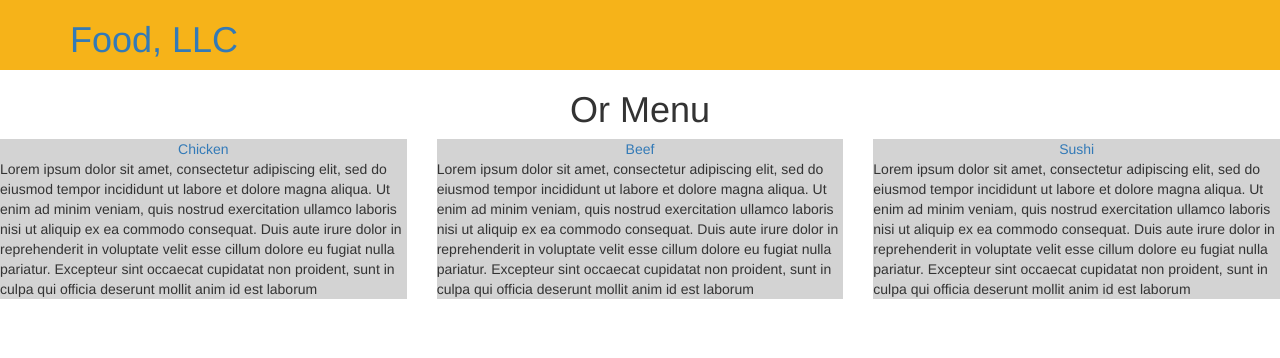
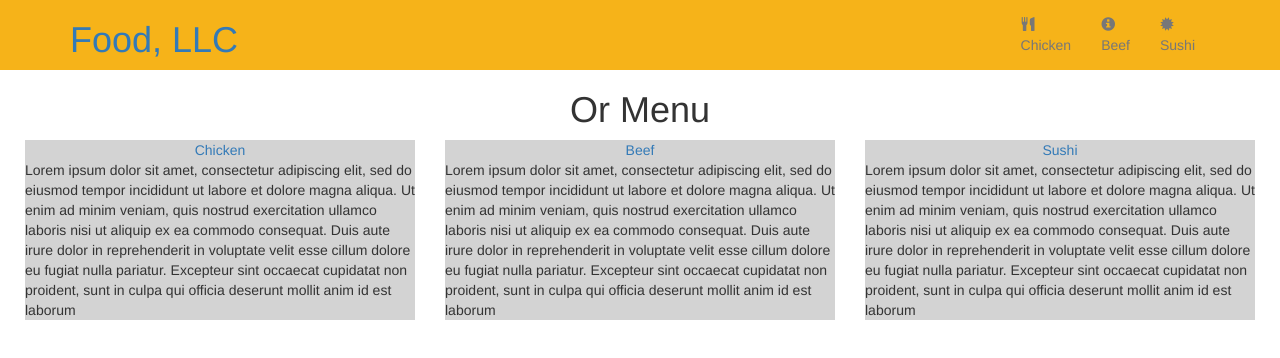
Before and after one commit to UlrikWolter/module3-solution, a plain HTML site: page index.html in a window 1280 px wide. Drawn offline with nearby package versions, Linux system fonts and the light colour scheme.

Commit message:
margin tekst løst

```diff
--- a/index.html
+++ b/index.html
@@ -1,7 +1,6 @@
 <! Feature 2:
 1) Lave dropdowmenu: "Chicken" "Beef" "Sushi"
-2) tilpas margin for left & right på hovedside
-3) tilpas tilpas venste alighnment for Header >
+2) tilpas tilpas venste alighnment for Header >
 
 
 <!DOCTYPE html>
@@ -26,14 +25,32 @@
              <a href="index.html" class="pull-left"><h1>Food, LLC</h1></a>
 
              <button type="button" class="navbar-toggle collapsed" data-toggle="collapse" data-target="#collapsable-nav" aria-expanded="false">
-            <span class="sr-only"></span>
+            <span class="sr-only">Toggle navigation</span>
             <span class="icon-bar"></span>
             <span class="icon-bar"></span>
             <span class="icon-bar"></span>
           </button>
+          </div>
+ <div id="collapsable-nav" class="collapse navbar-collapse">
+           <ul id="nav-list" class="nav navbar-nav navbar-right">
+            <li>
+              <a href="menu-categories.html">
+                <span class="glyphicon glyphicon-cutlery"></span><br class="hidden-xs"> Chicken</a>
+            </li>
+            <li>
+              <a href="#">
+                <span class="glyphicon glyphicon-info-sign"></span><br class="hidden-xs"> Beef</a>
+            </li>
+            <li>
+              <a href="#">
+                <span class="glyphicon glyphicon-certificate"></span><br class="hidden-xs"> Sushi</a>
+            </li>
+
+          </ul><!-- #nav-list -->
+        </div><!-- .collapse .navbar-collapse -->
 
           </div>
-        </div>
+
     </nav>
   </header>
 
@@ -71,4 +88,6 @@
     </div>
 
 </body>
+
+
 </html>
--- a/stylesheet.css
+++ b/stylesheet.css
@@ -40,3 +40,8 @@ h1 {
 #beeftext{
   margin-bottom: 15px;
 }
+
+#home-tiles {
+  margin-right: 10px;
+  margin-left: 10px;
+}
```
